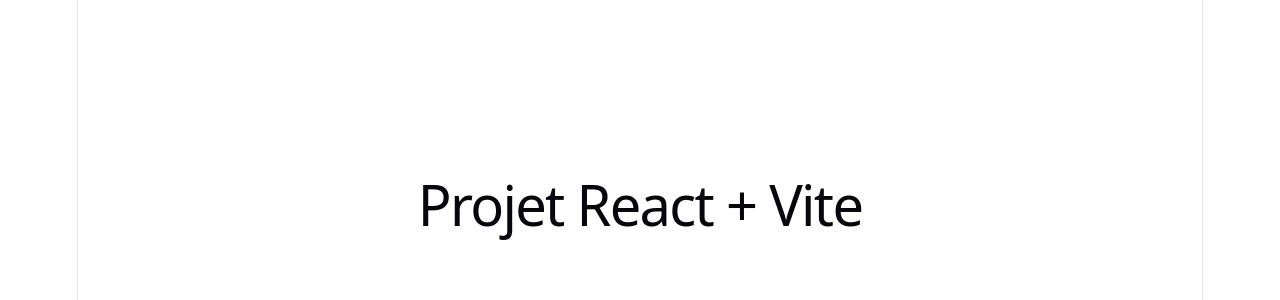
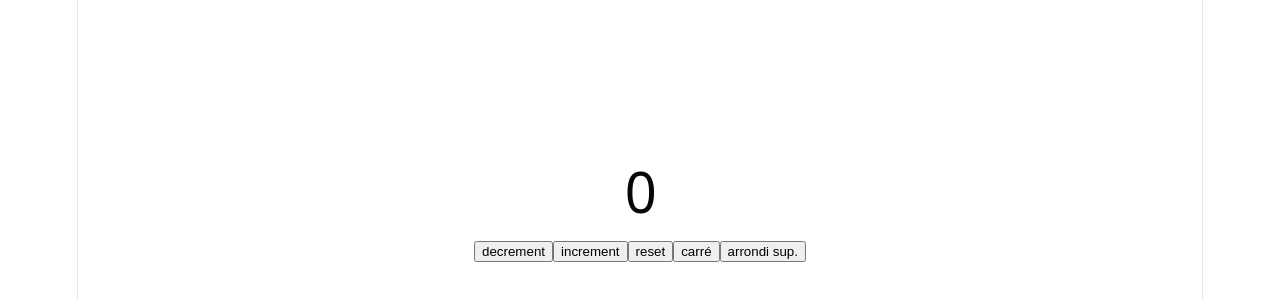
Before and after one commit to renaulaury/my-react-app, a React (Vite) app: page / in a window 1280 px wide. Shown: the part 196-496 px from the top of the page. Built offline with nearby package versions, Linux system fonts and the light colour scheme.

Commit message:
feat: TD14 compteur avec useReducer (pas de 0.6, reset, carré, arrondi sup., limites -5/16)

```diff
--- a/src/App.jsx
+++ b/src/App.jsx
@@ -1,9 +1,10 @@
 import './App.css'
+import Counter from './pages/Counter/Counter'
 
 function App() {
   return (
     <section id="center">
-      <h1>Projet React + Vite</h1>
+      <Counter />
     </section>
   )
 }
--- /dev/null
+++ b/src/pages/Counter/Counter.jsx
@@ -0,0 +1,46 @@
+import { useReducer } from 'react'
+
+const initialState = { count: 0 }
+const STEP = 0.6
+const MIN = -5
+const MAX = 16
+
+// Corrige les erreurs d'arrondi des décimaux (0.6 + 0.6 + 0.6 = 1.7999999999999998)
+// et bloque le compteur entre MIN et MAX
+function fix(number) {
+  return Math.min(MAX, Math.max(MIN, parseFloat(number.toFixed(10))))
+}
+
+function counterReducer(state, action) {
+  switch (action.type) {
+    case 'INCREMENT':
+      return { count: fix(state.count + STEP) }
+    case 'DECREMENT':
+      return { count: fix(state.count - STEP) }
+    case 'RESET':
+      return initialState
+    case 'SQUARE':
+      return { count: fix(state.count * state.count) }
+    case 'CEIL':
+      return { count: fix(Math.ceil(state.count)) }
+    default:
+      return state
+  }
+}
+
+export default function Counter() {
+  const [state, dispatch] = useReducer(counterReducer, initialState)
+
+  return (
+    <div>
+      <h1>{state.count}</h1>
+      {state.count === MIN && <p>Step bas atteint</p>}
+      {state.count === MAX && <p>Step haut atteint</p>}
+      <button onClick={() => dispatch({ type: 'DECREMENT' })}>decrement</button>
+      <button onClick={() => dispatch({ type: 'INCREMENT' })}>increment</button>
+      <button onClick={() => dispatch({ type: 'RESET' })}>reset</button>
+      <button onClick={() => dispatch({ type: 'SQUARE' })}>carré</button>
+      <button onClick={() => dispatch({ type: 'CEIL' })}>arrondi sup.</button>
+    </div>
+  )
+}
```
